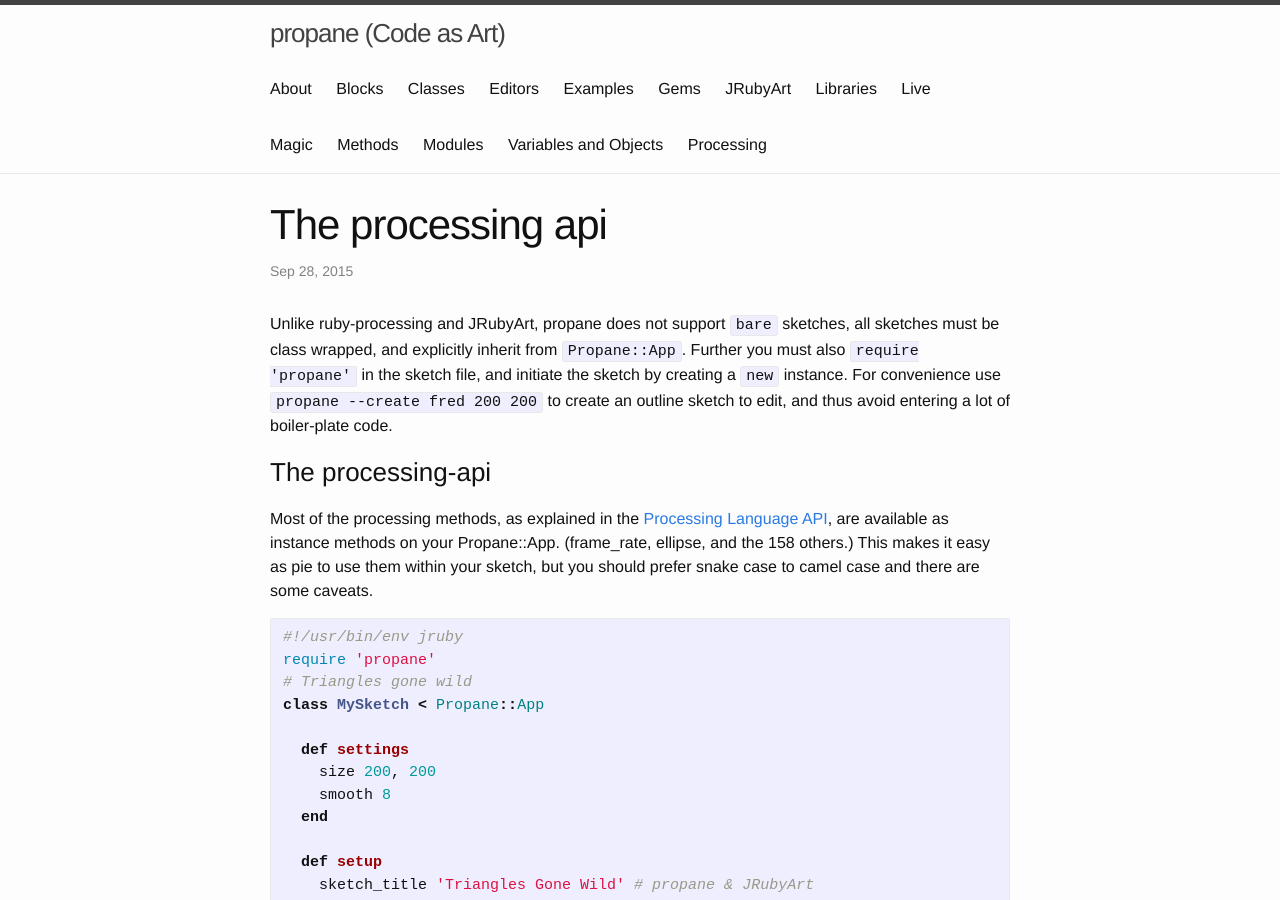
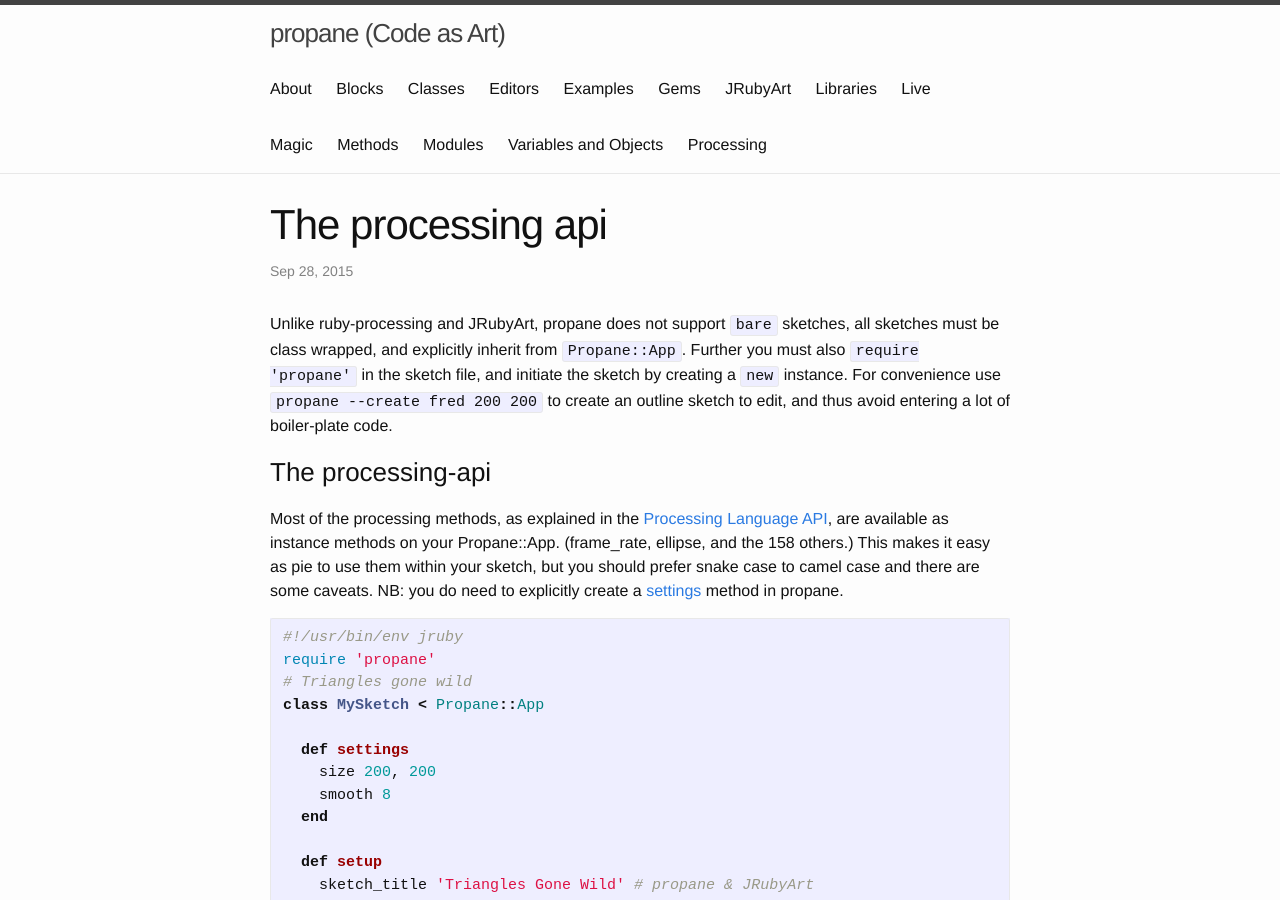
Before and after one commit to ruby-processing/propane, a Jekyll site: the page built from _posts/2017-01-20-processing-api.md, in a window 1280 px wide and 900 px high. Built offline with Jekyll 4.4.1, drawn with Linux system fonts in a browser that asks for light colours.

Commit message:
settings

````diff
--- a/_posts/2017-01-20-processing-api.md
+++ b/_posts/2017-01-20-processing-api.md
@@ -9,7 +9,7 @@ Unlike ruby-processing and JRubyArt, propane does not support `bare` sketches, a
 
 ### The processing-api
 
-Most of the processing methods, as explained in the [Processing Language API][processing], are available as instance methods on your Propane::App. (frame_rate, ellipse, and the 158 others.) This makes it easy as pie to use them within your sketch, but you should prefer snake case to camel case and there are some caveats.
+Most of the processing methods, as explained in the [Processing Language API][processing], are available as instance methods on your Propane::App. (frame_rate, ellipse, and the 158 others.) This makes it easy as pie to use them within your sketch, but you should prefer snake case to camel case and there are some caveats. NB: you do need to explicitly create a [settings][settings] method in propane.
 
 ``` ruby
 #!/usr/bin/env jruby
@@ -84,3 +84,4 @@ To avoid confusion use with ruby `map` use `map1d` for processing `map` function
 [processing]:https://processing.org/reference/
 [map1d]:https://github.com/ruby-processing/propane-examples/blob/master/contributed/circles.rb
 [mouse_pressed?]:https://github.com/ruby-processing/propane-examples/blob/master/contributed/re_sample.rb
+[settings]:https://processing.org/reference/settings_.html
````
